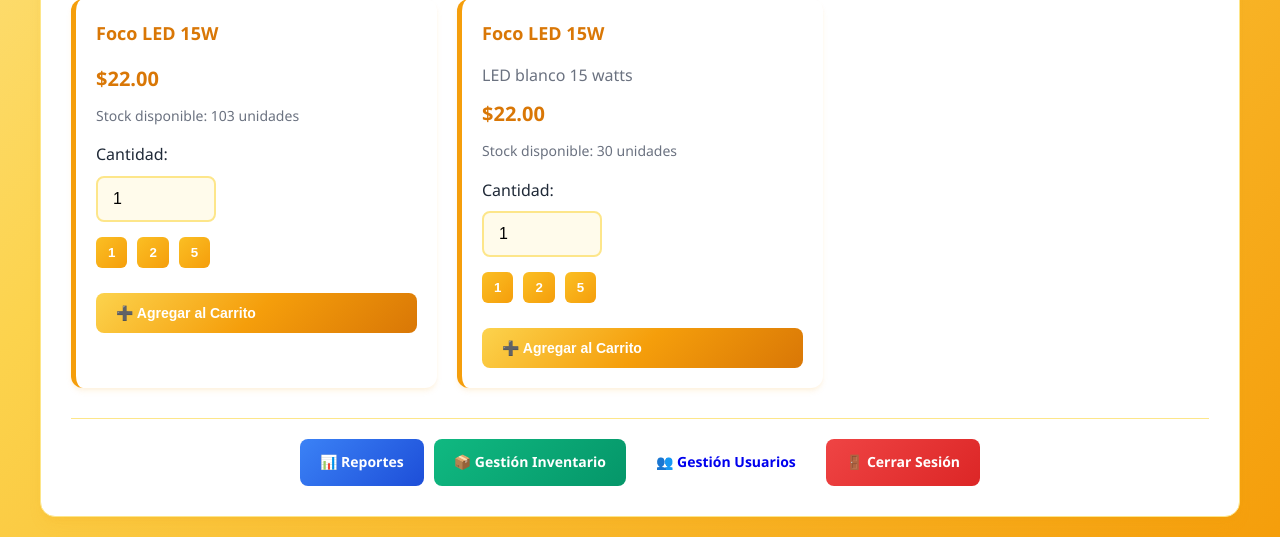
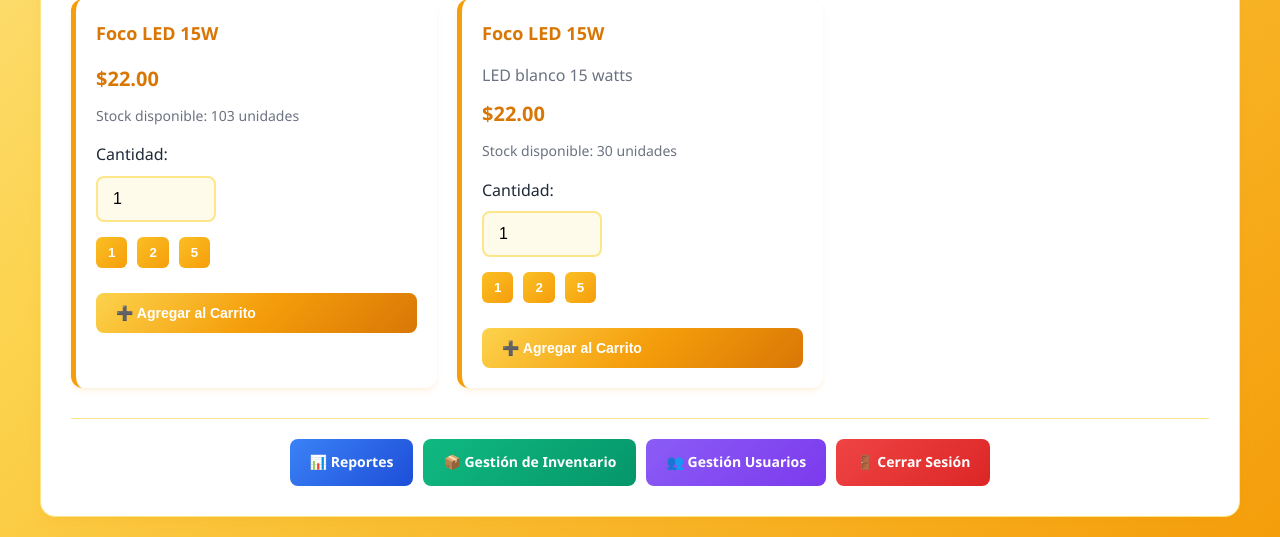
Before and after one commit to Penilla2002/BASE-DE-DATOS, a PHP site: page /ventas.php in a window 1280 px wide. Shown: the part 1119-1656 px from the top of the page. Run offline with PHP 8.4, Linux system fonts and the light colour scheme; a user stored in the database is signed in; data comes from the database, SQL or seed files in the repository.

Commit message:
cambios menores
En ventas se arreglo el color del botón de gestión de usuarios y se cambio el botón de "Gestión inventario" por "Gestión de Inventario"

```diff
--- a/sistema_focos/ventas.php
+++ b/sistema_focos/ventas.php
@@ -284,6 +284,8 @@ if (isset($_GET['eliminar_item'])) {
         .btn-danger { background: var(--gradient-danger); color: white; }
         .btn-info { background: var(--gradient-info); color: white; }
         .btn-warning { background: var(--gradient-warning); color: white; }
+         .btn-purple {background: linear-gradient(135deg, #8b5cf6 0%, #7c3aed 100%); color: white; }
+
 
         .btn:hover {
             transform: translateY(-2px);
@@ -549,7 +551,7 @@ if (isset($_GET['eliminar_item'])) {
         <div class="nav-inferior">
             <?php if ($_SESSION['rol'] == 'administrador'): ?>
                 <a href="reportes.php" class="btn btn-info">📊 Reportes</a>
-                <a href="gestion_inventario.php" class="btn btn-success">📦 Gestión Inventario</a>
+                <a href="gestion_inventario.php" class="btn btn-success">📦 Gestión de Inventario</a>
                 <a href="gestion_usuarios.php" class="btn btn-purple">👥 Gestión Usuarios</a>
             <?php endif; ?>
             <a href="logout.php" class="btn btn-danger">🚪 Cerrar Sesión</a>
```
